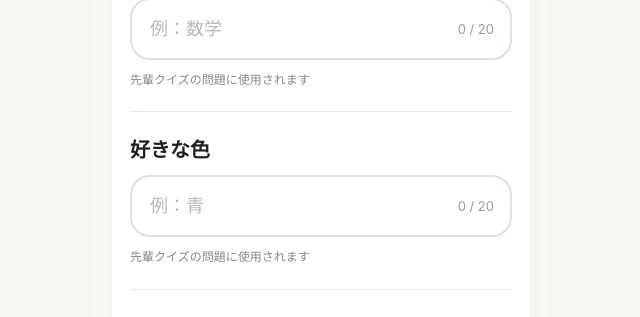
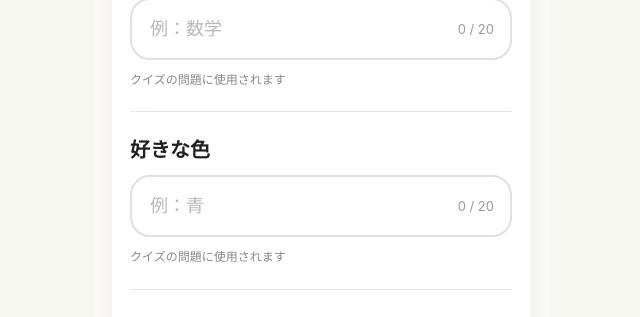
Before and after one commit to ISDL-hackathon/2026-teamC, a Next.js app: page /setting in a window 1280 px wide. Shown: the part 543-860 px from the top of the page, without its empty margins (319-959 px from the left). Built offline with nearby package versions, Linux system fonts and the light colour scheme; no server answers.

Commit message:
fix(d):テキストの変更

```diff
--- a/src/app/setting/page.tsx
+++ b/src/app/setting/page.tsx
@@ -971,7 +971,7 @@ startSaveTransition(
             </div>
 
             <p className={styles.helpText}>
-              先輩クイズの問題に使用されます
+              クイズの問題に使用されます
             </p>
           </div>
 
@@ -1006,7 +1006,7 @@ startSaveTransition(
             </div>
 
             <p className={styles.helpText}>
-              先輩クイズの問題に使用されます
+              クイズの問題に使用されます
             </p>
           </div>
 
```
